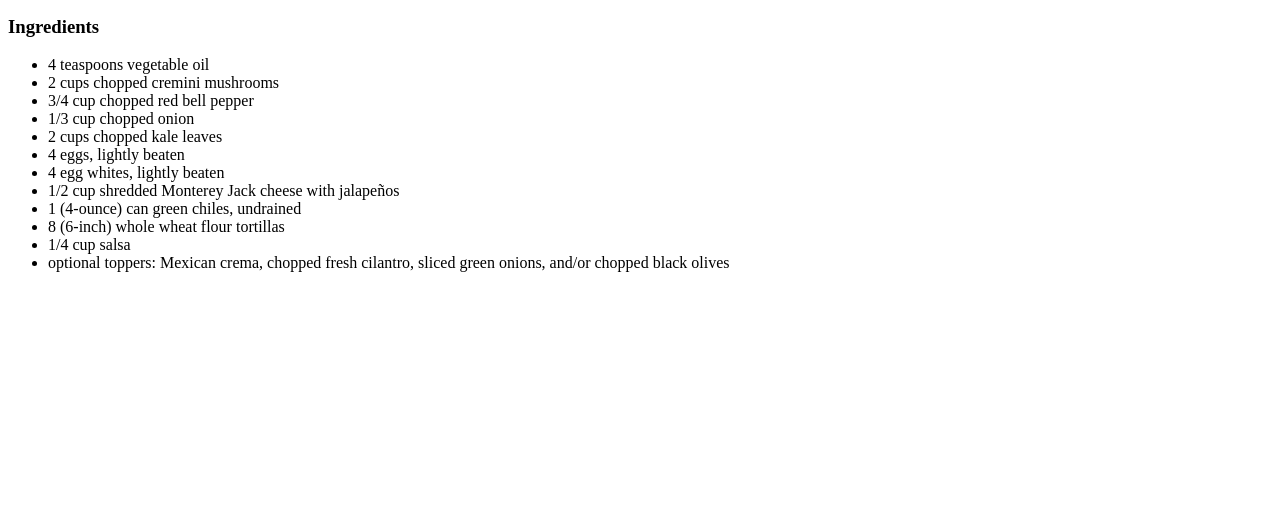
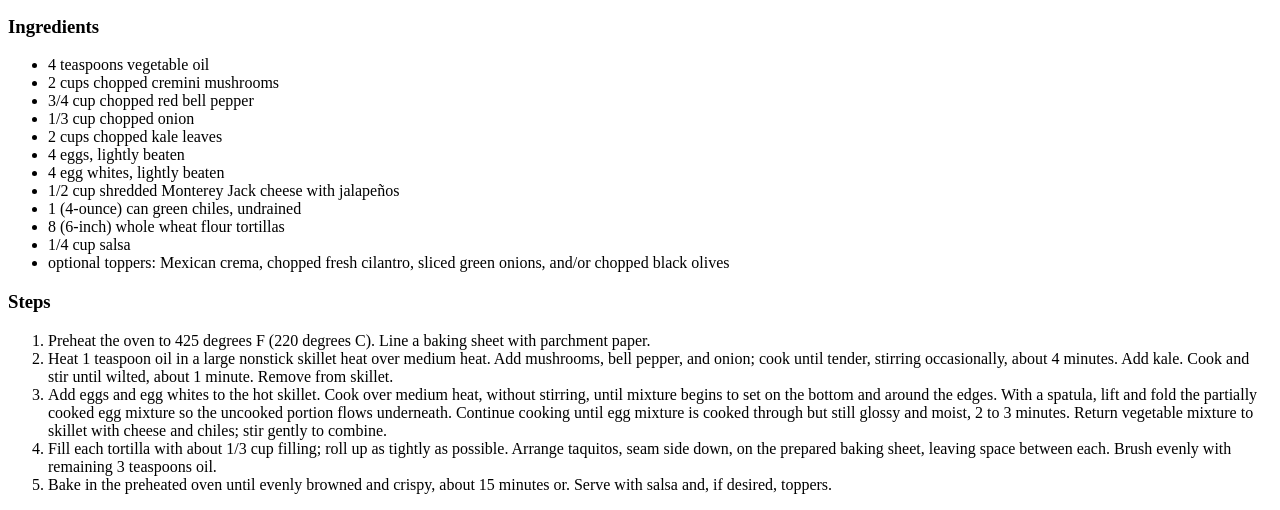
Before and after one commit to OPC-Proj/odin-recipes, a plain HTML site: page recipes/breakfast_taquitos.html in a window 1280 px wide. Shown: the part 421-931 px from the top of the page. Before the commit the page ends 800 px from the top, so only its background shows below. Drawn offline with Linux system fonts and the light colour scheme.

Commit message:
Added steps to recipe

```diff
--- a/recipes/breakfast_taquitos.html
+++ b/recipes/breakfast_taquitos.html
@@ -26,6 +26,15 @@
             <li>1/4 cup salsa</li>
             <li>optional toppers: Mexican crema, chopped fresh cilantro, sliced green onions, and/or chopped black olives</li>
         </ul>
+        <h3>Steps</h3>
+        <ol>
+            <li>Preheat the oven to 425 degrees F (220 degrees C). Line a baking sheet with parchment paper.</li>
+            <li>Heat 1 teaspoon oil in a large nonstick skillet heat over medium heat. Add mushrooms, bell pepper, and onion; cook until tender, stirring occasionally, about 4 minutes. Add kale. Cook and stir until wilted, about 1 minute. Remove from skillet.</li>
+            <li>Add eggs and egg whites to the hot skillet. Cook over medium heat, without stirring, until mixture begins to set on the bottom and around the edges. With a spatula, lift and fold the partially cooked egg mixture so the uncooked portion flows underneath. Continue cooking until egg mixture is cooked through but still glossy and moist, 2 to 3 minutes. Return vegetable mixture to skillet with cheese and chiles; stir gently to combine.</li>
+            <li>Fill each tortilla with about 1/3 cup filling; roll up as tightly as possible. Arrange taquitos, seam side down, on the prepared baking sheet, leaving space between each. Brush evenly with remaining 3 teaspoons oil.</li>
+            <li>Bake in the preheated oven until evenly browned and crispy, about 15 minutes or. Serve with salsa and, if desired, toppers.</li>
+
+        </ol>
     </body>
 
 </html>
```
